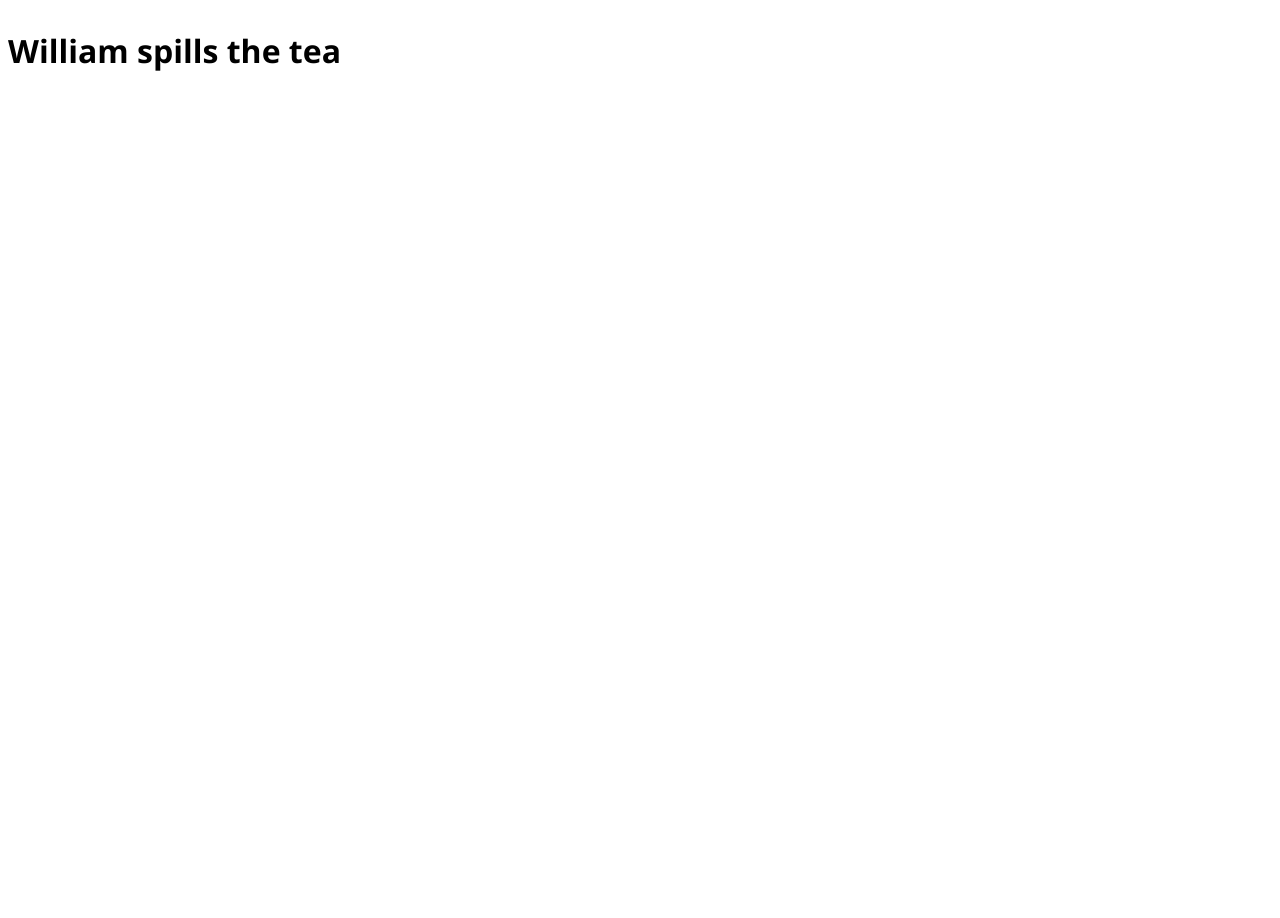
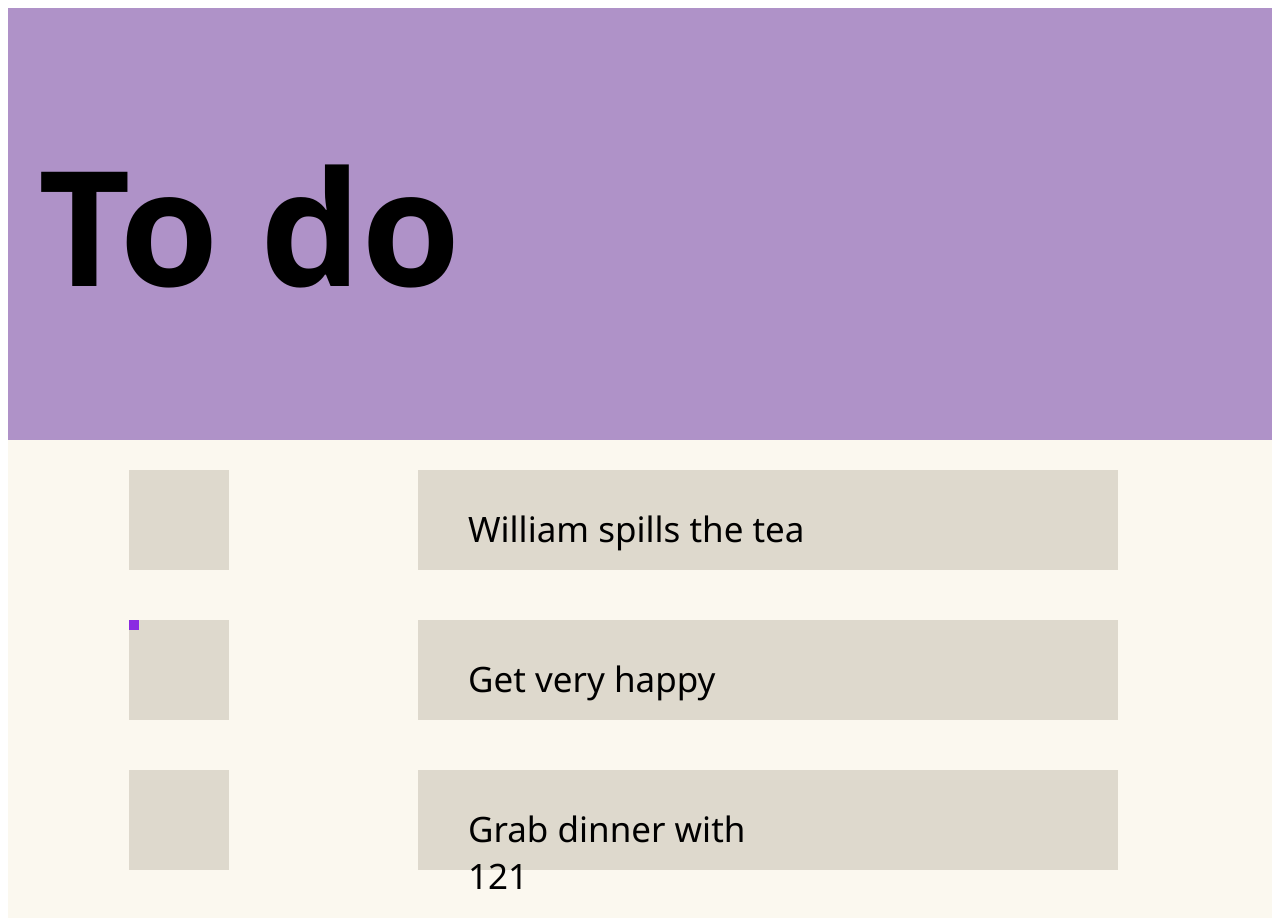
Before and after one commit to William-La/cs124, a React (Create React App) app: page / in a window 1280 px wide. Shown: the top 918 px of the page. Before the commit the page ends 800 px from the top, so only its background shows below. Built offline with nearby package versions, Linux system fonts and the light colour scheme.

Commit message:
Worked on Static page.

```diff
--- a/public/index.html
+++ b/public/index.html
@@ -10,6 +10,8 @@
       content="Web site created using create-react-app"
     />
     <link rel="apple-touch-icon" href="%PUBLIC_URL%/logo192.png" />
+    <link rel="stylesheet" href="https://fonts.googleapis.com/icons?family=Material+Icons">
+
     <!--
       manifest.json provides metadata used when your web app is installed on a
       user's mobile device or desktop. See https://developers.google.com/web/fundamentals/web-app-manifest/
--- a/src/App.js
+++ b/src/App.js
@@ -1,4 +1,6 @@
 import './style.css';
+import Header from './Header';
+import List from './List';
 
 // import People from './People';
 
@@ -12,9 +14,19 @@ const initialData = [
     },
     {
         id: "1",
-        title: "Get very high",
+        title: "Get very happy",
+        completed: true
+    },
+    {
+        id: "2",
+        title: "Grab dinner with 121",
         completed: false
-    }
+    },
+    {
+        id: "3",
+        title: "Rename ourselves",
+        completed: false
+    },
 ];
 
 
@@ -23,7 +35,8 @@ function App() {
     const [data, setData] = useState(initialData);
 
     return <div>
-        <h1> {data[0].title}</h1>
+        <Header/>
+        <List list={data}/>
         </div>;
 }
 
--- a/src/Checkbox.css
+++ b/src/Checkbox.css
@@ -0,0 +1,19 @@
+.todo-checkbox {
+    background-color:#ded9cd;
+    border: black;
+    grid-column: 1/ span 1;
+    width: 100px;
+    height: 100px;
+    margin-right: 30px;
+    margin-left: 55px;
+}
+
+.completed {
+    background: blueviolet;
+    width: 10px;
+    height: 10px;
+}
+
+.uncompleted {
+    visibility: hidden;
+}
--- a/src/Checkbox.js
+++ b/src/Checkbox.js
@@ -0,0 +1,15 @@
+import React from "react";
+import "./Checkbox.css"
+
+function Checkbox(props) {
+    return <div>
+        <div class="todo-checkbox">
+            {/* {console.log(props.completed)} */}
+            {props.completed ? <div class="completed"></div> : <div class="uncompleted"></div>}
+        </div>
+
+    </div>
+
+}
+
+export default Checkbox;
--- a/src/Header.css
+++ b/src/Header.css
@@ -0,0 +1,20 @@
+.header {
+    display: flex;
+    flex-wrap: wrap;
+    background-color: #AF92C8;
+    grid-column: 1 / 6;
+    /* padding: 15px; */
+}
+
+#title {
+    font-size: 10em;
+    padding-left: 30px;
+}
+
+.header >i {
+    display: inline;
+    font-size: 150px;
+    padding-top: 135px;
+    padding-left: 285px;
+
+}
--- a/src/Header.js
+++ b/src/Header.js
@@ -1 +1,14 @@
-// keep track of all completed and uncompleted tasks.
+import React from "react";
+import "./Header.css"
+
+
+function Header() {
+    return <div>
+        <div class="header">
+            <h1 id="title">To do</h1>
+            {/* <i class="material-icons"></i> */}
+        </div>
+    </div>
+}
+
+export default Header;
--- a/src/List.css
+++ b/src/List.css
@@ -0,0 +1,7 @@
+.todo-body {
+    display: grid;
+    grid-column: 1 / 6;
+    background-color: #FBF8EF;
+    grid-template-columns: 1fr;
+    grid-template-rows: 150px 150px 150px 150px 150px;
+}
--- a/src/List.js
+++ b/src/List.js
@@ -1 +1,15 @@
-// keep track of all completed and uncompleted tasks.
+import React from "react";
+import Task from "./Task";
+import "./List.css";
+
+
+function List(props) {
+    return <div>
+        <div class="todo-body">
+            {props.list.map(a => <Task a={a}/>)}
+         </div>
+    </div>
+
+}
+
+export default List;
--- a/src/Task.css
+++ b/src/Task.css
@@ -0,0 +1,36 @@
+.todo-task{
+    grid-column: 1/ span 3;
+    display: grid;
+    grid-template-columns: 1fr 3fr;
+    align-items: center;
+    justify-items: center;
+    margin-top: 30px;
+
+}
+
+
+.todo-item {
+    background-color: #ded9cd;
+    grid-column: 2/ span 1;
+    width: 700px;
+    height: 100px;
+    margin-right: 60px;
+    display: flex;
+    flex-wrap:wrap;
+
+}
+
+.task-text {
+    font-size: 35px;
+    padding-left: 50px;
+    padding-bottom: 10px;
+    padding-right: 310px;
+}
+
+.todo-task #0 {
+    grid-row: 1/ span 1;
+}
+
+.todo-task #1 {
+    grid-row: 2/ span 1;
+}
--- a/src/Task.js
+++ b/src/Task.js
@@ -0,0 +1,18 @@
+import React from "react"
+import "./Task.css"
+import Checkbox from "./Checkbox"
+
+
+function Task(props) {
+    return <div>
+        <div class="todo-task" id={props.a.id}>
+            <Checkbox completed={props.a.completed}/>
+            <div class="todo-item">
+                <p class="task-text">{props.a.title}</p>
+            </div>
+        </div>
+    </div>
+
+}
+
+export default Task;
```
